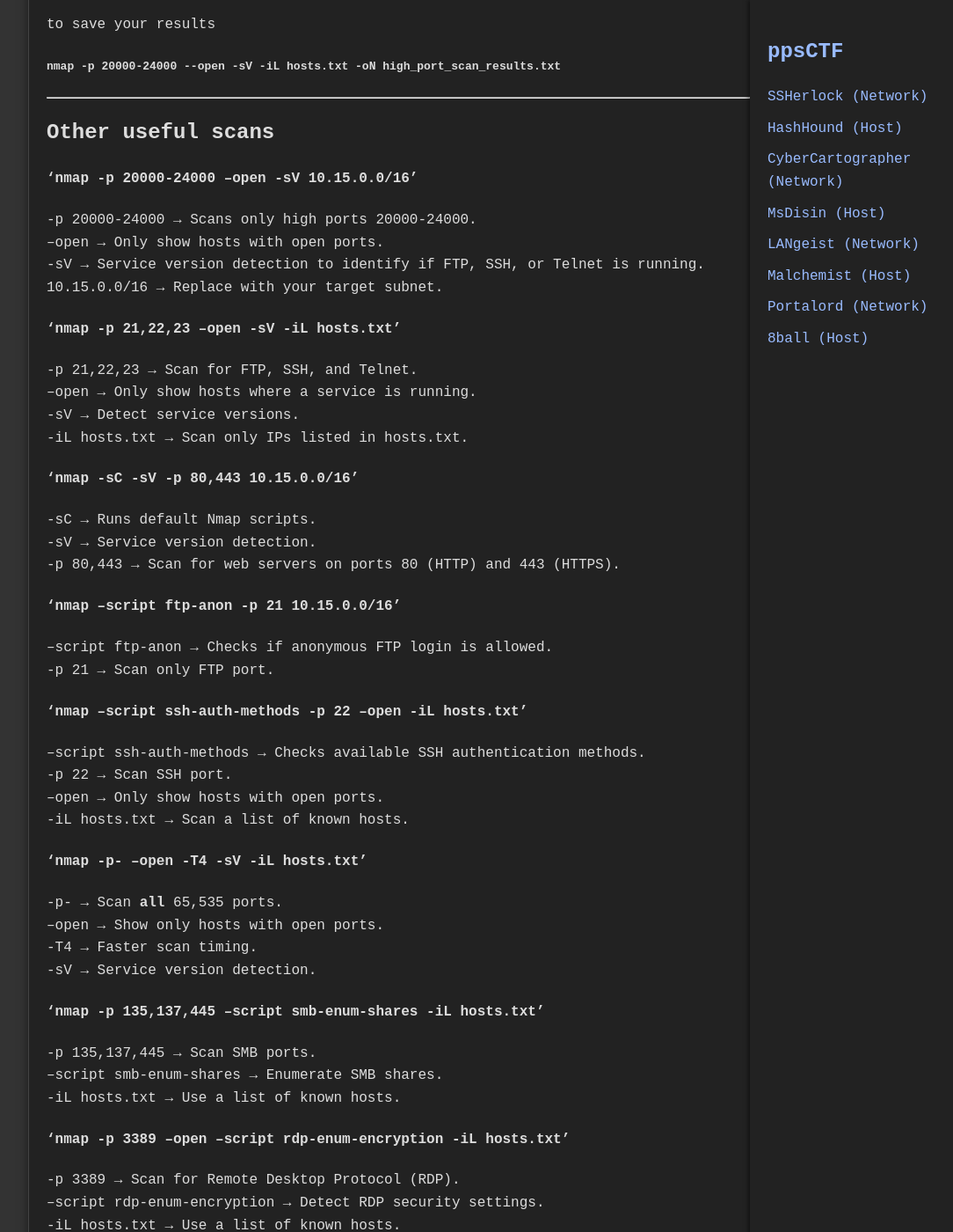
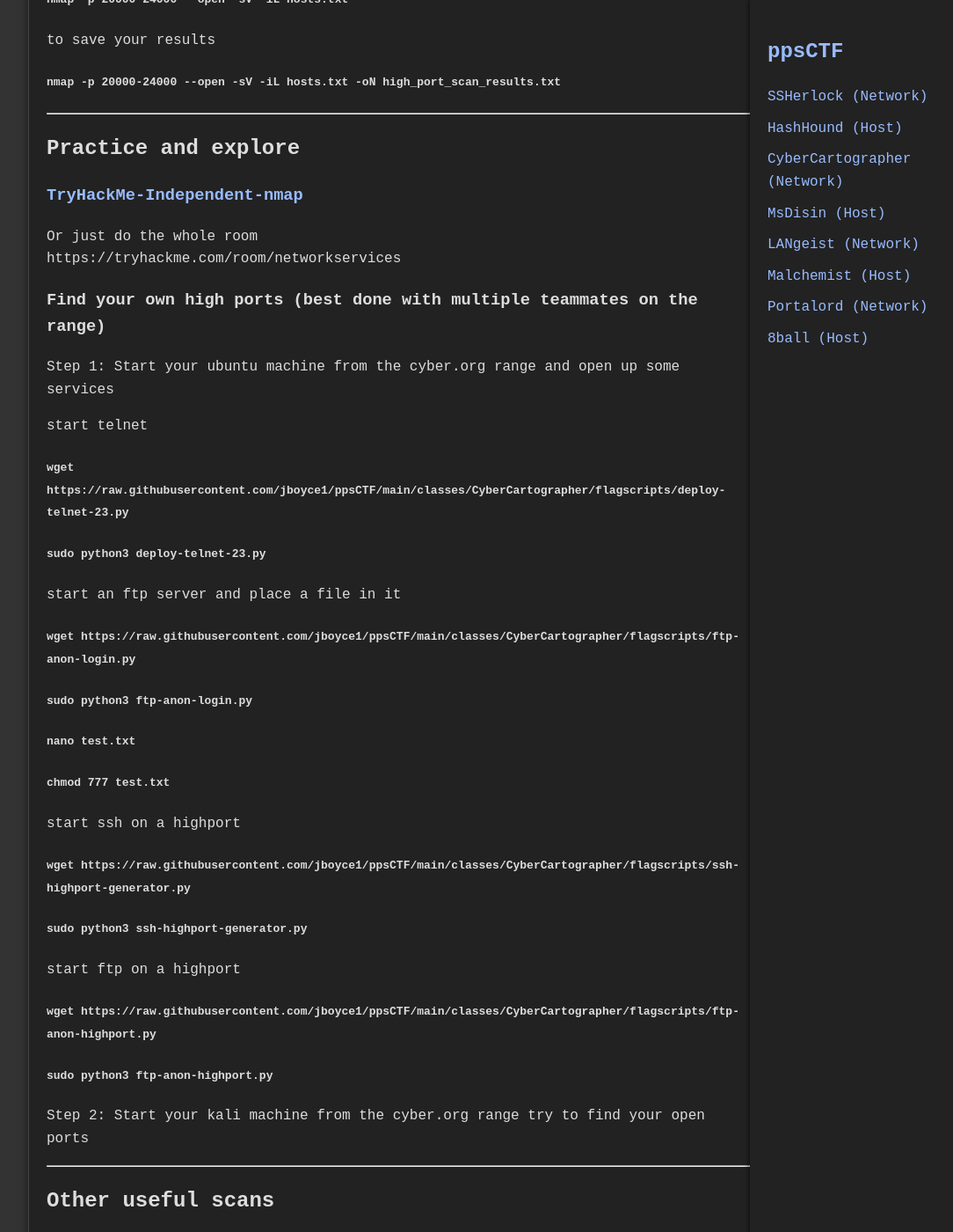
Before and after one commit to jboyce1/ppsCTF, a Jekyll site: the page built from classes/CyberCartographer/CyberCartographer.md, in a window 1280 px wide and 1400 px high, scrolled down 11146 px. Shown: the whole window at 88% size, without its empty margins (187-1271 px from the left). Built offline with Jekyll 4.4.1, drawn with Linux system fonts in a browser that asks for light colours.

Commit message:
Update CyberCartographer.md

```diff
--- a/classes/CyberCartographer/CyberCartographer.md
+++ b/classes/CyberCartographer/CyberCartographer.md
@@ -204,7 +204,7 @@ To safely disconnect, type:
 This closes the Telnet session and returns you to the **Kali terminal**.
 
 
-
+---
 ## Part 5:
 ## Identify and validate ftp services on the network
 
@@ -284,6 +284,36 @@ If you have a file of hosts.txt that you want to scan
 #### `nmap -p 20000-24000 --open -sV -iL hosts.txt`
 to save your results
 #### `nmap -p 20000-24000 --open -sV -iL hosts.txt -oN high_port_scan_results.txt`
+---
+## Practice and explore
+
+### [TryHackMe-Independent-nmap]({{ 'classes/CyberCartographer/TryHackMe-Independent-nmap.pdf' | relative_url }})
+Or just do the whole room
+https://tryhackme.com/room/networkservices
+
+
+### Find your own high ports (best done with multiple teammates on the range)
+Step 1:    Start your ubuntu machine from the cyber.org range and open up some services
+
+start telnet
+#### `wget https://raw.githubusercontent.com/jboyce1/ppsCTF/main/classes/CyberCartographer/flagscripts/deploy-telnet-23.py`
+#### `sudo python3 deploy-telnet-23.py`
+
+start an ftp server and place a file in it
+#### `wget https://raw.githubusercontent.com/jboyce1/ppsCTF/main/classes/CyberCartographer/flagscripts/ftp-anon-login.py`
+#### `sudo python3 ftp-anon-login.py`
+#### `nano test.txt`
+#### `chmod 777 test.txt`
+
+start ssh on a highport
+#### `wget https://raw.githubusercontent.com/jboyce1/ppsCTF/main/classes/CyberCartographer/flagscripts/ssh-highport-generator.py`
+#### `sudo python3 ssh-highport-generator.py`
+
+start ftp on a highport
+#### `wget https://raw.githubusercontent.com/jboyce1/ppsCTF/main/classes/CyberCartographer/flagscripts/ftp-anon-highport.py`
+#### `sudo python3 ftp-anon-highport.py`
+
+Step 2:    Start your kali machine from the cyber.org range try to find your open ports
 
 ---
 ## Other useful scans
```
